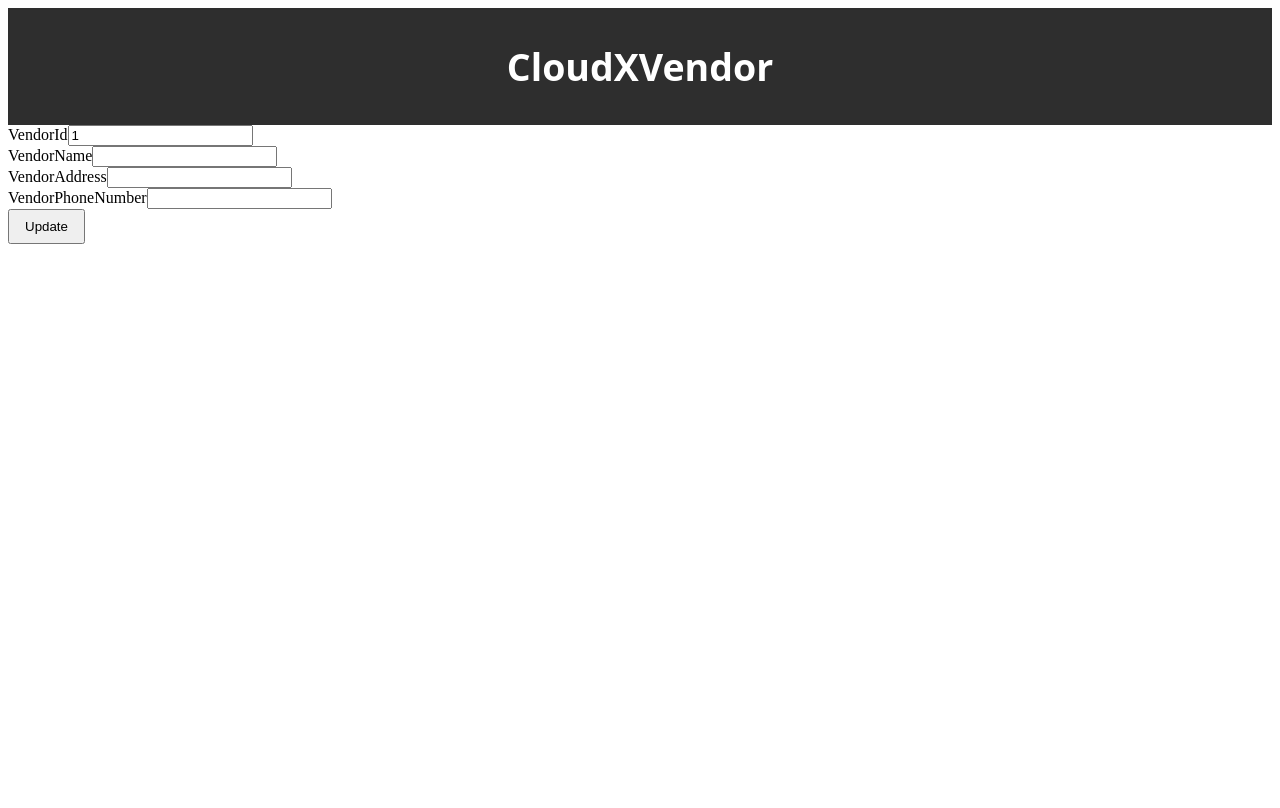
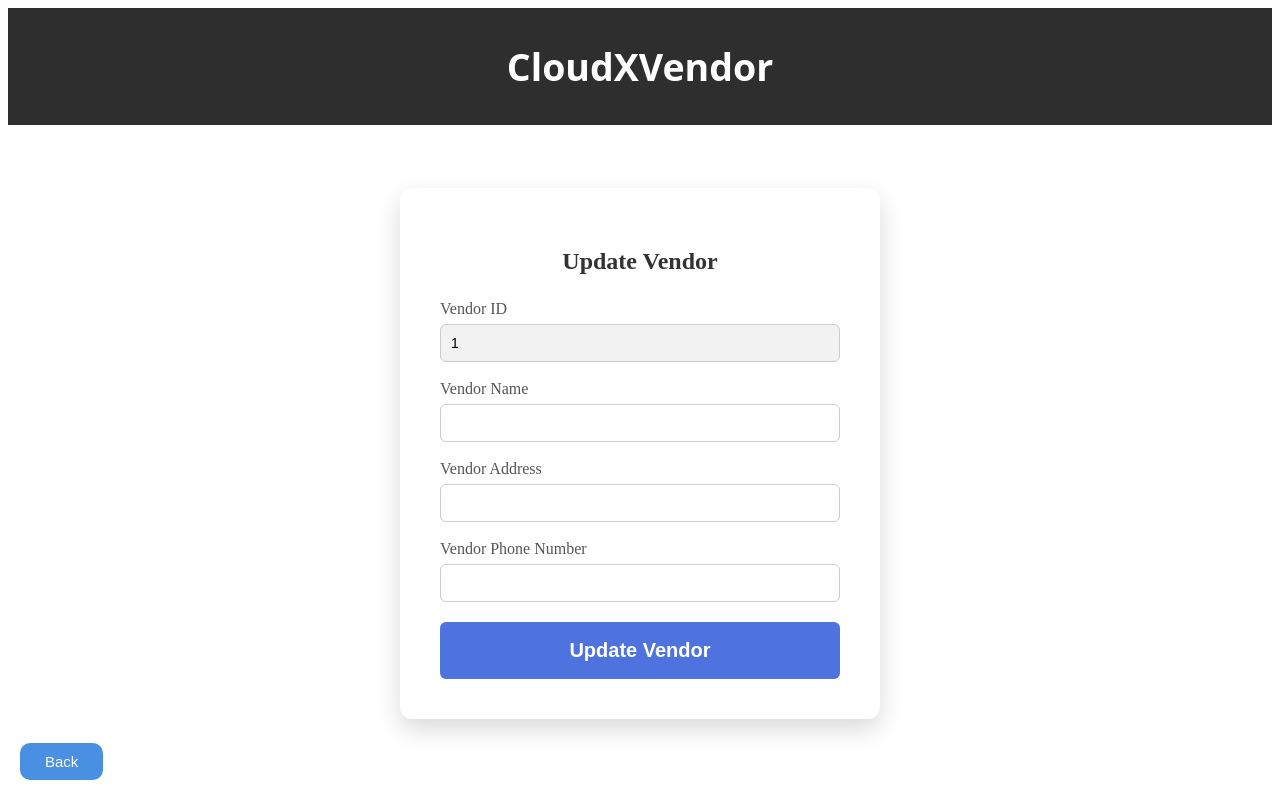
Before and after one commit to harshitalamba11/SpringBoot_CloudVendor, a React (Create React App) app in the folder cloud-vendor-ui/: page /update/1 in a window 1280 px wide. Built offline with nearby package versions, Linux system fonts and the light colour scheme; no server answers; a web font is replaced by a local one.

Commit message:
Ui updated UpdateForm

```diff
--- a/cloud-vendor-ui/src/App.css
+++ b/cloud-vendor-ui/src/App.css
@@ -648,3 +648,91 @@ html, body {
 #back_button_delete:hover {
   background: #357abd;
 }
+
+/* Page Background */
+.form-container1 {
+  min-height: 77vh;
+  display: flex;
+  justify-content: center;
+  align-items: center;
+  /* background: linear-gradient(135deg, #4e73df, #1cc88a); */
+  padding: 20px;
+}
+
+/* Card Design */
+.form-card1 {
+  background: #ffffff;
+  padding: 40px;
+  border-radius: 12px;
+  width: 400px;
+  box-shadow: 0 10px 25px rgba(0, 0, 0, 0.15);
+  transition: 0.3s ease-in-out;
+}
+
+.form-card1:hover {
+  transform: translateY(-5px);
+}
+
+/* Title */
+.form-title1 {
+  text-align: center;
+  margin-bottom: 25px;
+  color: #333;
+  font-weight: 600;
+}
+
+/* Input Group */
+.form-group1 {
+  margin-bottom: 18px;
+  display: flex;
+  flex-direction: column;
+}
+
+.form-group1 label {
+  margin-bottom: 6px;
+  font-weight: 500;
+  color: #555;
+}
+
+/* Inputs */
+.form-group1 input {
+  padding: 10px;
+  border-radius: 6px;
+  border: 1px solid #ccc;
+  font-size: 14px;
+  transition: 0.3s;
+}
+
+.form-group1 input:focus {
+  border-color: #4e73df;
+  outline: none;
+  box-shadow: 0 0 5px rgba(78, 115, 223, 0.5);
+}
+
+/* Readonly Input */
+.form-group1 input[readonly] {
+  background-color: #f2f2f2;
+}
+
+/* Button */
+.submit_update1 {
+  text-align: center;
+  margin-top: 20px;
+}
+
+.submit_update1 button {
+  width: 100%;
+  padding: 17px;
+  border: none;
+  border-radius: 6px;
+  background: #4e73df;
+  color: white;
+  font-size: 20px;
+  font-weight: 700;
+  cursor: pointer;
+  transition: 0.3s;
+}
+
+.submit_update1 button:hover {
+  background: #2e59d9;
+}
--- a/cloud-vendor-ui/src/pages/UpdateForm.js
+++ b/cloud-vendor-ui/src/pages/UpdateForm.js
@@ -39,32 +39,59 @@ const UpdatedForm=()=>{
         }).catch(err=>console.log(err));
         navigate('/update');
     }
-    return(
+    function back_function(){
+        navigate('/update');
+    }
+    return (
   <>
-        <Header/>
-        <div>
-            <div>
-                <label>VendorId</label>
-                <input type="text" value={id} readOnly></input>
+    <Header />
+    <div className="form-container1">
+      <div className="form-card1">
+        <h2 className="form-title1">Update Vendor</h2>
+
+        <div className="form-group1">
+          <label>Vendor ID</label>
+          <input type="text" value={id} readOnly />
         </div>
-            <div>
-                <label>VendorName</label>
-                <input type="text" value={name} onChange={(e)=> setName(e.target.value)}></input>
+
+        <div className="form-group1">
+          <label>Vendor Name</label>
+          <input
+            type="text"
+            value={name}
+            onChange={(e) => setName(e.target.value)}
+          />
         </div>
-            <div>
-                <label>VendorAddress</label>
-                <input type="text" value={address} onChange={(e)=> setAddress(e.target.value)}></input>
+
+        <div className="form-group1">
+          <label>Vendor Address</label>
+          <input
+            type="text"
+            value={address}
+            onChange={(e) => setAddress(e.target.value)}
+          />
         </div>
-            <div>
-                <label>VendorPhoneNumber</label>
-                <input type="text" value={phone} onChange={(e)=> setPhone(e.target.value)}></input>
+
+        <div className="form-group1">
+          <label>Vendor Phone Number</label>
+          <input
+            type="text"
+            value={phone}
+            onChange={(e) => setPhone(e.target.value)}
+          />
         </div>
-            <div className="submit_update">
-                <button onClick={submit}>Update</button>
+
+        <div className="submit_update1">
+          <button onClick={submit}>Update Vendor</button>
+        </div>
+      </div>
+      <div className="buttons_form_delete">
+                <button onClick={()=>back_function()} id="back_button_delete">Back</button>
         </div>
     </div>
   </>
-    )
+);
+
 }
 
 export default UpdatedForm;
```
Lines whose indentation alone changed are shown as unchanged.
